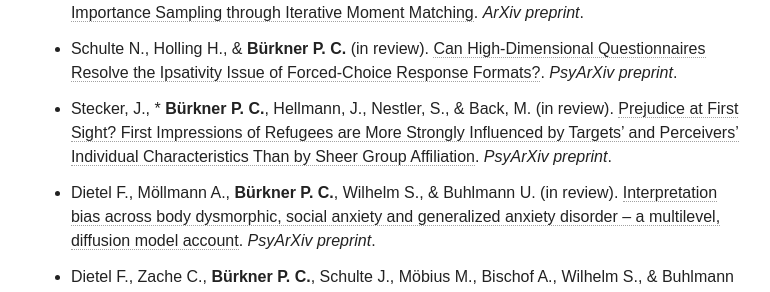
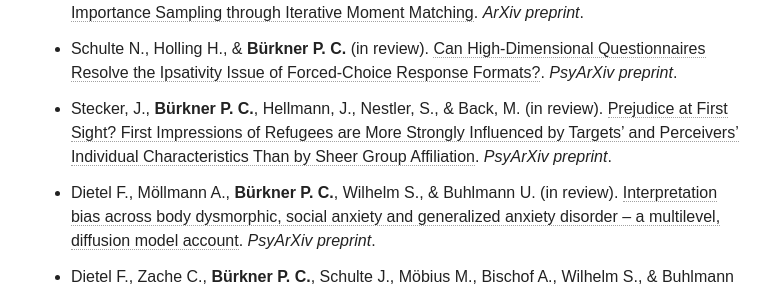
Before and after one commit to paul-buerkner/paul-buerkner.github.io, a Jekyll site: the page built from publications/index.md, in a window 1280 px wide and 900 px high, scrolled down 797 px. Shown: the part 160-452 px from the top of the window, without its empty margins (255-1025 px from the left). Built offline with Jekyll 4.4.1, drawn with Linux system fonts in a browser that asks for light colours; nearby versions of some CDN libraries.

Commit message:
fix typo

```diff
--- a/publications/index.md
+++ b/publications/index.md
@@ -12,7 +12,7 @@ excerpt: "A list of my publications"
 * Vehtari A., Gelman A., Simpson D., Carpenter B., & **Bürkner P. C.** (in review). [Rank-normalization, folding, and localization: An improved Rhat for assessing convergence of MCMC](https://arxiv.org/abs/1903.08008). *ArXiv preprint*.
 * Paananen T., Piironen, J., **Bürkner P. C.**, & Vehtari A. (in review). [Pushing the Limits of Importance Sampling through Iterative Moment Matching](http://arxiv.org/abs/1906.08850). *ArXiv preprint*.
 * Schulte N., Holling H., & **Bürkner P. C.** (in review). [Can High-Dimensional Questionnaires Resolve the Ipsativity Issue of Forced-Choice Response Formats?](https://psyarxiv.com/43uq8/). *PsyArXiv preprint*.
-* Stecker, J., * **Bürkner P. C.**, Hellmann, J., Nestler, S., & Back, M. (in review). [Prejudice at First Sight? First Impressions of Refugees are More Strongly Influenced by Targets’ and Perceivers’ Individual Characteristics Than by Sheer Group Affiliation](https://psyarxiv.com/wt6kr). *PsyArXiv preprint*.
+* Stecker, J., **Bürkner P. C.**, Hellmann, J., Nestler, S., & Back, M. (in review). [Prejudice at First Sight? First Impressions of Refugees are More Strongly Influenced by Targets’ and Perceivers’ Individual Characteristics Than by Sheer Group Affiliation](https://psyarxiv.com/wt6kr). *PsyArXiv preprint*.
 * Dietel F., Möllmann A., **Bürkner P. C.**, Wilhelm S., & Buhlmann U. (in review). [Interpretation bias across body dysmorphic, social anxiety and generalized anxiety disorder – a multilevel, diffusion model account](https://psyarxiv.com/3hnpu/). *PsyArXiv preprint*.
 * Dietel F., Zache C., **Bürkner P. C.**, Schulte J., Möbius M., Bischof A., Wilhelm S., & Buhlmann U. (in review). [Internet-based Interpretation Bias Modification for body dissatisfaction: A three-armed randomized controlled trial](https://psyarxiv.com/y73rd/). *PsyArXiv preprint*.
 * Hossiep R., Harnack, K., & **Bürkner P. C.** (in review). [Goal setting in distributive and integrative negotiations: a meta-analysis](https://psyarxiv.com/mkgxt). *PsyArXiv preprint*.
```
